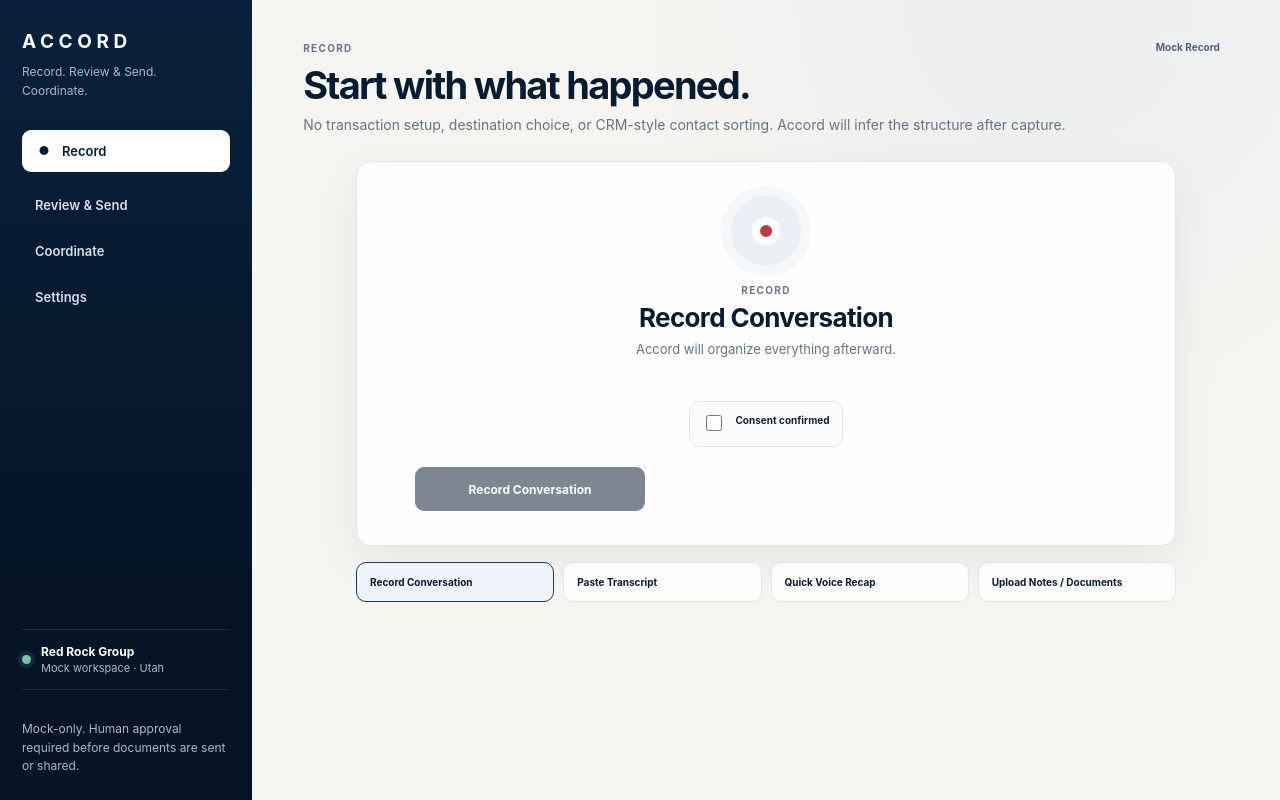
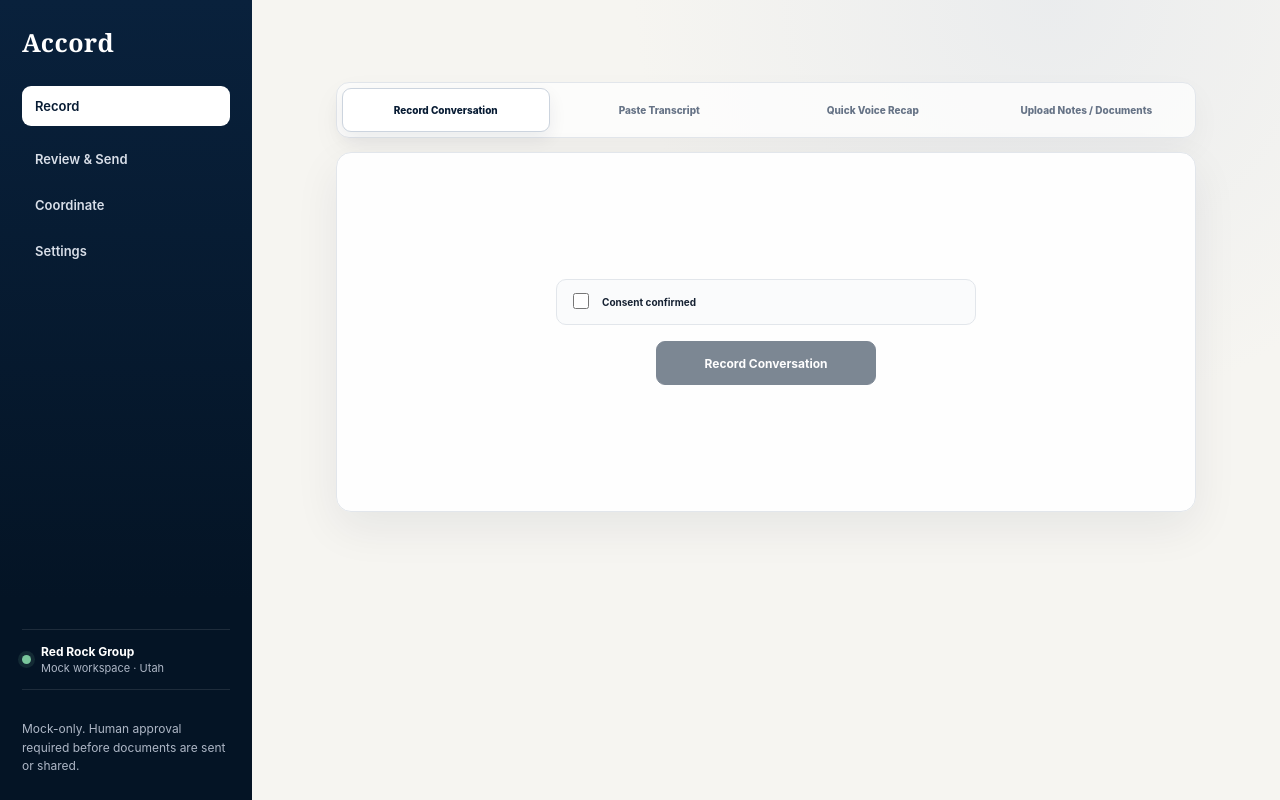
Before and after one commit to chay5573/accord, a Next.js app in the folder accord-app-starter/: page /record in a window 1280 px wide. Built offline with nearby package versions, Linux system fonts and the light colour scheme.

Commit message:
Simplify Record Page and Remove Redundant UI

```diff
--- a/accord-app-starter/app/globals.css
+++ b/accord-app-starter/app/globals.css
@@ -30,15 +30,13 @@ button:disabled { cursor: not-allowed; opacity: .52; }
 
 .app-shell { display: grid; grid-template-columns: 252px minmax(0, 1fr); min-height: 100vh; }
 .sidebar { position: sticky; top: 0; height: 100vh; background: linear-gradient(180deg, #09213c, #041425 75%); color: var(--white); padding: 30px 22px 24px; display: flex; flex-direction: column; gap: 30px; }
-.wordmark { display: inline-block; letter-spacing: .24em; font-weight: 750; font-size: 19px; }
+.wordmark { display: inline-block; color: white; letter-spacing: .02em; font-family: Georgia, "Times New Roman", serif; font-weight: 600; font-size: 25px; line-height: 1; }
 .side-sub { color: var(--silver); font-size: 12px; line-height: 1.55; }
-.brand-line { margin-top: 10px; max-width: 170px; }
 .nav-list { display: grid; gap: 6px; }
 .nav-item { color: #d8dee8; padding: 11px 12px; border-radius: 9px; font-size: 13px; font-weight: 590; border: 1px solid transparent; }
 .nav-item:hover { background: rgba(255,255,255,.07); color: white; }
 .nav-item.active { background: rgba(255,255,255,.11); border-color: rgba(255,255,255,.08); color: white; }
-.nav-item.capture-nav { display: flex; align-items: center; gap: 9px; margin-bottom: 7px; background: rgba(255,255,255,.1); color: white; }
-.nav-item.capture-nav span { width: 18px; height: 18px; display: grid; place-items: center; line-height: 1; border-radius: 50%; background: white; color: var(--navy); font-size: 12px; }
+.nav-item.capture-nav { display: flex; align-items: center; margin-bottom: 7px; background: rgba(255,255,255,.1); color: white; }
 .nav-item.capture-nav.active { background: white; color: var(--navy); }
 .nav-section-label { margin: 13px 12px 2px; color: #8493a5; font-size: 9px; font-weight: 750; letter-spacing: .12em; text-transform: uppercase; }
 .nav-item.settings-nav { padding-top: 9px; padding-bottom: 9px; font-size: 12px; }
@@ -48,6 +46,7 @@ button:disabled { cursor: not-allowed; opacity: .52; }
 .sidebar-footer span:not(.workspace-dot) { color: var(--silver); font-size: 11px; }
 .workspace-dot { width: 9px; height: 9px; border-radius: 50%; background: #79c69c; box-shadow: 0 0 0 4px rgba(121,198,156,.12); }
 .main { min-width: 0; padding: 36px clamp(24px, 4vw, 58px) 64px; }
+.sr-only { position: absolute; width: 1px; height: 1px; padding: 0; margin: -1px; overflow: hidden; clip: rect(0,0,0,0); white-space: nowrap; border: 0; }
 .topbar { display: flex; justify-content: space-between; align-items: flex-start; gap: 24px; margin-bottom: 28px; }
 .topbar-actions { display: flex; gap: 10px; align-items: center; }
 .eyebrow, .section-kicker { color: var(--muted); text-transform: uppercase; letter-spacing: .13em; font-size: 10px; font-weight: 750; }
@@ -580,24 +579,25 @@ textarea { min-height: 125px; resize: vertical; line-height: 1.5; }
 .common-questions button { border:0; background:transparent; color:var(--navy-3); padding:3px 0; text-align:left; font-size:9px; cursor:pointer; }
 
 /* Capture → Prepare → Manage simplification */
-.simple-capture { max-width:820px; margin:0 auto; display:grid; gap:16px; }
-.capture-focus { text-align:center; padding:34px clamp(22px,6vw,58px); display:grid; justify-items:center; }
-.capture-focus h2 { margin:6px 0; font-size:26px; }
-.capture-focus > p { margin-bottom:22px; }
-.capture-focus label:not(.simple-consent) { text-align:left; margin:18px 0; }
-.capture-orb { width:70px; height:70px; margin:0 auto 18px; display:grid; place-items:center; border-radius:50%; background:#eaf0f5; box-shadow:0 0 0 10px #f5f7f9; }
-.capture-orb span { width:28px; height:28px; display:grid; place-items:center; line-height:1; border-radius:50%; color:#b83d45; background:white; font-size:16px; }
-.simple-consent { grid-template-columns:auto 1fr; align-items:start; gap:10px; max-width:540px; margin:20px auto; padding:12px; border:1px solid var(--line); border-radius:10px; text-align:left; background:#fafbfc; }
+.simple-capture { max-width:860px; margin:clamp(18px,4vw,46px) auto 0; display:grid; gap:14px; }
+.capture-focus { min-height:360px; text-align:center; padding:30px clamp(20px,5vw,52px); display:grid; place-items:center; }
+.record-mode-panel { width:min(640px,100%); display:grid; justify-items:center; gap:16px; }
+.record-textarea { width:100%; text-align:left; }
+.record-textarea textarea { min-height:230px; font-size:13px; }
+.record-status { display:inline-flex; min-height:28px; align-items:center; justify-content:center; padding:6px 10px; border-radius:999px; background:#f2f5f8; color:var(--muted); font-size:10px; font-weight:750; }
+.record-upload-zone { width:min(520px,100%); min-height:168px; display:grid; place-items:center; gap:12px; padding:24px; border:1.5px dashed var(--line-dark); border-radius:14px; background:#fafbfc; color:var(--navy); text-align:center; cursor:pointer; }
+.record-upload-zone > span { font-size:12px; font-weight:800; }
+.record-upload-zone input { max-width:260px; border:0; padding:0; background:transparent; color:var(--muted); }
+.simple-consent { grid-template-columns:auto 1fr; align-items:center; gap:10px; width:min(420px,100%); margin:0; padding:12px; border:1px solid var(--line); border-radius:10px; text-align:left; background:#fafbfc; }
 .simple-consent input { width:17px; height:17px; }
 .simple-consent span { display:grid; gap:3px; }
 .simple-consent strong { color:var(--ink); font-size:10px; }
 .simple-consent small { color:var(--muted); font-size:8px; font-weight:500; line-height:1.4; }
-.capture-primary { min-width:230px; justify-self:start; }
-.capture-alternatives { display:grid; grid-template-columns:repeat(4,minmax(0,1fr)); gap:9px; }
-.capture-alternatives button { display:grid; gap:4px; padding:13px; border:1px solid var(--line); border-radius:10px; background:rgba(255,255,255,.8); color:var(--navy); text-align:left; cursor:pointer; }
-.capture-alternatives button.active { border-color:var(--navy-3); background:#edf3f8; }
-.capture-alternatives strong { font-size:10px; }
-.capture-alternatives span { color:var(--muted); font-size:8px; line-height:1.35; }
+.capture-primary { min-width:220px; justify-self:center; }
+.upload-submit { margin-top:2px; }
+.capture-alternatives { display:grid; grid-template-columns:repeat(4,minmax(0,1fr)); gap:6px; padding:5px; border:1px solid var(--line); border-radius:13px; background:rgba(255,255,255,.72); box-shadow:0 12px 30px rgba(7,27,51,.04); }
+.capture-alternatives button { min-height:44px; display:grid; place-items:center; padding:10px 12px; border:1px solid transparent; border-radius:9px; background:transparent; color:var(--muted); text-align:center; font-size:10px; font-weight:800; cursor:pointer; }
+.capture-alternatives button.active, .capture-alternatives button[aria-selected="true"] { border-color:var(--line-dark); background:white; color:var(--navy); box-shadow:0 7px 18px rgba(7,27,51,.07); }
 .prepare-page { display:grid; gap:16px; max-width:1050px; }
 .prepare-summary { display:grid; grid-template-columns:auto 1fr auto; align-items:center; gap:18px; padding:20px; }
 .prepare-score { width:68px; height:68px; display:grid; place-items:center; align-content:center; border-radius:50%; background:radial-gradient(circle at center,white 58%,transparent 60%),conic-gradient(var(--warning) 295deg,#e8ebef 0); }
--- a/accord-app-starter/app/record/page.tsx
+++ b/accord-app-starter/app/record/page.tsx
@@ -4,14 +4,7 @@ import { StartConversationFlow } from '@/components/StartConversationFlow';
 export default function RecordPage() {
   return (
     <Shell active="record">
-      <header className="topbar">
-        <div>
-          <span className="eyebrow">Record</span>
-          <h1>Start with what happened.</h1>
-          <p className="page-lead">No transaction setup, destination choice, or CRM-style contact sorting. Accord will infer the structure after capture.</p>
-        </div>
-        <span className="status neutral">Mock record</span>
-      </header>
+      <h1 className="sr-only">Record</h1>
       <StartConversationFlow />
     </Shell>
   );
--- a/accord-app-starter/components/Shell.tsx
+++ b/accord-app-starter/components/Shell.tsx
@@ -28,15 +28,13 @@ export function Shell({ children, active = 'coordinate' }: { children: ReactNode
     <div className="app-shell">
       <aside className="sidebar">
         <div>
-          <Link href="/coordinate" className="wordmark">ACCORD</Link>
-          <div className="side-sub brand-line">Record. Review & Send. Coordinate.</div>
+          <Link href="/coordinate" className="wordmark" aria-label="Accord home">Accord</Link>
         </div>
         <nav className="nav-list" aria-label="Primary navigation">
           {navigation.map(([key, href, label], index) => {
             const selected = currentSection === key || (key === 'settings' && settingsKeys.has(active));
             return (
               <Link key={key} className={`nav-item ${index === 0 ? 'capture-nav' : ''} ${selected ? 'active' : ''}`} href={href}>
-                {index === 0 && <span aria-hidden="true">●</span>}
                 {label}
               </Link>
             );
--- a/accord-app-starter/components/StartConversationFlow.tsx
+++ b/accord-app-starter/components/StartConversationFlow.tsx
@@ -4,6 +4,7 @@ import { useRouter } from 'next/navigation';
 import { useState } from 'react';
 
 type RecordMode = 'live' | 'transcript' | 'voice' | 'upload';
+type MockFile = { name: string; size: number };
 
 const modes: [RecordMode, string][] = [
   ['live', 'Record Conversation'],
@@ -18,6 +19,8 @@ export function StartConversationFlow() {
   const [consent, setConsent] = useState(false);
   const [text, setText] = useState('');
   const [recapRecorded, setRecapRecorded] = useState(false);
+  const [isRecording, setIsRecording] = useState(false);
+  const [selectedFile, setSelectedFile] = useState<MockFile | null>(null);
 
   function finishRecord() {
     router.push('/review-send');
@@ -26,61 +29,105 @@ export function StartConversationFlow() {
   function selectMode(nextMode: RecordMode) {
     setMode(nextMode);
     setRecapRecorded(false);
+    setIsRecording(false);
   }
-
-  const primaryLabel = mode === 'transcript' ? 'Submit Transcript' : mode === 'upload' ? 'Submit Upload' : 'Record Conversation';
 
   return (
     <div className="simple-capture record-page">
+      <div className="capture-alternatives" role="tablist" aria-label="Record input method">
+        {modes.map(([id, label]) => (
+          <button
+            type="button"
+            role="tab"
+            id={`record-tab-${id}`}
+            aria-selected={mode === id}
+            aria-controls={`record-panel-${id}`}
+            className={mode === id ? 'active' : ''}
+            onClick={() => selectMode(id)}
+            key={id}
+          >
+            {label}
+          </button>
+        ))}
+      </div>
+
       <section className="card capture-focus">
-        <div className="capture-orb" aria-hidden="true"><span>●</span></div>
-        <span className="section-kicker">Record</span>
-        <h2>{modes.find(([id]) => id === mode)?.[1]}</h2>
-        <p>Accord will organize everything afterward.</p>
+        <div id={`record-panel-${mode}`} role="tabpanel" aria-labelledby={`record-tab-${mode}`} className="record-mode-panel">
+          {mode === 'live' && (
+            <>
+              <label className="simple-consent">
+                <input type="checkbox" checked={consent} onChange={(event) => setConsent(event.target.checked)} />
+                <span><strong>Consent confirmed</strong></span>
+              </label>
+              {isRecording && <span className="record-status" aria-live="polite">Recording · 00:12</span>}
+              <button
+                className="btn btn-primary btn-large capture-primary"
+                type="button"
+                disabled={!consent}
+                onClick={() => (isRecording ? finishRecord() : setIsRecording(true))}
+              >
+                {isRecording ? 'Stop Recording' : 'Record Conversation'}
+              </button>
+            </>
+          )}
 
           {mode === 'transcript' && (
-          <label>
-            Transcript
+            <>
+              <label className="record-textarea">
+                <span className="sr-only">Transcript</span>
                 <textarea value={text} onChange={(event) => setText(event.target.value)} placeholder="Paste transcript..." />
               </label>
+              <button className="btn btn-primary btn-large capture-primary" type="button" onClick={finishRecord}>
+                Submit Transcript
+              </button>
+            </>
           )}
 
           {mode === 'voice' && (
             <div className="recap-actions">
-            <button className="btn btn-secondary btn-large" type="button" disabled={recapRecorded} onClick={() => setRecapRecorded(true)}>
-              {recapRecorded ? 'Recap Recorded' : 'Record Recap'}
+              {!recapRecorded && !isRecording && (
+                <button className="btn btn-primary btn-large capture-primary" type="button" onClick={() => setIsRecording(true)}>
+                  Record Recap
                 </button>
-            {recapRecorded && <button className="btn btn-primary btn-large" type="button" onClick={finishRecord}>Submit Recap</button>}
+              )}
+              {isRecording && (
+                <>
+                  <span className="record-status" aria-live="polite">Recording recap · 00:08</span>
+                  <button className="btn btn-secondary btn-large capture-primary" type="button" onClick={() => { setIsRecording(false); setRecapRecorded(true); }}>
+                    Stop Recording
+                  </button>
+                </>
+              )}
+              {recapRecorded && (
+                <>
+                  <span className="record-status" aria-live="polite">Recap ready</span>
+                  <button className="btn btn-primary btn-large capture-primary" type="button" onClick={finishRecord}>
+                    Submit Recap
+                  </button>
+                </>
+              )}
             </div>
           )}
 
           {mode === 'upload' && (
-          <button className="upload-placeholder" type="button">
-            <strong>Choose notes or documents</strong>
-            <span>Mock placeholder · nothing is stored.</span>
+            <>
+              <label className="record-upload-zone">
+                <span>Choose Files</span>
+                <input
+                  type="file"
+                  onChange={(event) => {
+                    const file = event.target.files?.[0];
+                    setSelectedFile(file ? { name: file.name, size: file.size } : null);
+                  }}
+                />
+              </label>
+              {selectedFile && <span className="record-status">{selectedFile.name}</span>}
+              <button className="btn btn-primary btn-large capture-primary upload-submit" type="button" onClick={finishRecord}>
+                Submit Upload
               </button>
+            </>
           )}
-
-        {mode === 'live' && (
-          <label className="simple-consent">
-            <input type="checkbox" checked={consent} onChange={(event) => setConsent(event.target.checked)} />
-            <span><strong>Consent confirmed</strong></span>
-          </label>
-        )}
-
-        {mode !== 'voice' && (
-          <button className="btn btn-primary btn-large capture-primary" type="button" disabled={mode === 'live' && !consent} onClick={finishRecord}>
-            {primaryLabel}
-          </button>
-        )}
-      </section>
-
-      <section className="capture-alternatives" aria-label="Record methods">
-        {modes.map(([id, label]) => (
-          <button type="button" className={mode === id ? 'active' : ''} aria-pressed={mode === id} onClick={() => selectMode(id)} key={id}>
-            <strong>{label}</strong>
-          </button>
-        ))}
+        </div>
       </section>
     </div>
   );
```
Also changed, not shown: 4 other files (tests, documents, lock files or other folders). Lines whose indentation alone changed are shown as unchanged.
